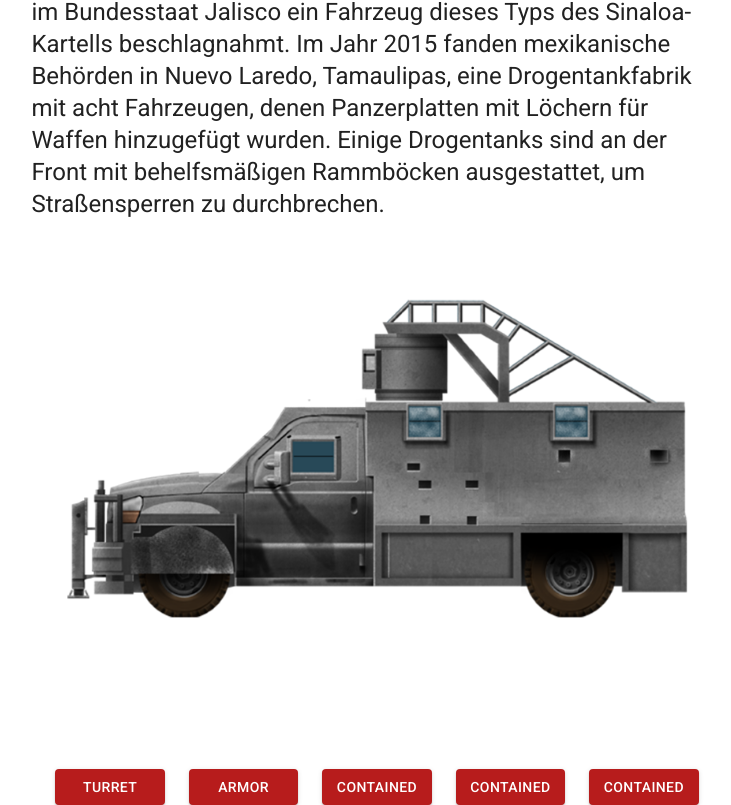
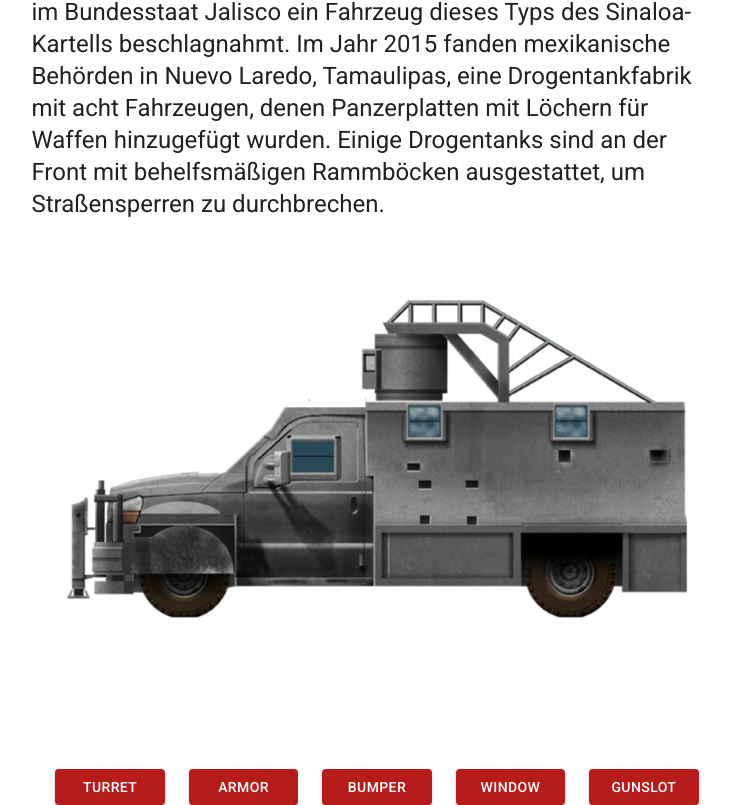
Before and after one commit to four-man-army/PaG_Website, a React (Vite) app: page / in a window 1280 px wide. Shown: the part 1952-2757 px from the top of the page, without its empty margins (263-994 px from the left). Built offline with nearby package versions, Linux system fonts and the light colour scheme.

Commit message:
used map function on images buttons

```diff
--- a/src/comps/interactivtank.jsx
+++ b/src/comps/interactivtank.jsx
@@ -13,6 +13,7 @@ import Front from '../assets/img/Tank/front.png';
 import Window from '../assets/img/Tank/window.png';
 import Shootingslid from '../assets/img/Tank/shootingslid.png';
 
+const images = [ {image: Turretlayer, name: "Turret"}, {image: Wheelplate, name: "Armor"}, {image: Front, name: "Bumper"}, {image: Window, name: "Window"}, {image: Shootingslid, name: "Gunslot"}];
 
 
 
@@ -25,14 +26,6 @@ const Item = styled(Paper)(({ theme }) => ({
 }));
 
 
-
-function cahngeOpacity1() {
-    turret.target.style.opacity='1';
-  }
-
-
-
-
 const Tank = () => {
 
     return (
@@ -40,11 +33,11 @@ const Tank = () => {
             <div className="background">
                 <img src={Tankback} width="100%" height="100%" />
                 <div>
-                    <img  className="layers" src={Turretlayer} width="100%" height="100%" />
-                    <img  className="layers" src={Wheelplate} width="100%" height="100%" />
-                    <img  className="layers" src={Front} width="100%" height="100%" />
-                    <img  className="layers" src={Window} width="100%" height="100%" />
-                    <img  className="layers" src={Shootingslid} width="100%" height="100%" />
+                    {
+                        images.map((image, index) => (
+                            <img  className="layers" src={image.image} width="100%" height="100%" />
+                        ))
+                    }
                 </div>
 
                 {
@@ -53,11 +46,9 @@ const Tank = () => {
 
             </div>
             <Container sx={{ display: "flex", gap: 3, justifyContent: "space-between" }}>
-                <Button className="tankbutton" id="turd" variant="contained">Turret</Button>
-                <Button className="tankbutton" id="armour" variant="contained">Armor</Button>
-                <Button className="tankbutton" id="bumper" variant="contained">Contained</Button>
-                <Button className="tankbutton" id="gunslot" variant="contained">Contained</Button>
-                <Button className="tankbutton" id="window" variant="contained">Contained</Button>
+                {
+                    images.map((image, i) => <Button className="tankbutton" key={i} variant="contained">{image.name}</Button>)
+                }
 
             </Container>
 
```
